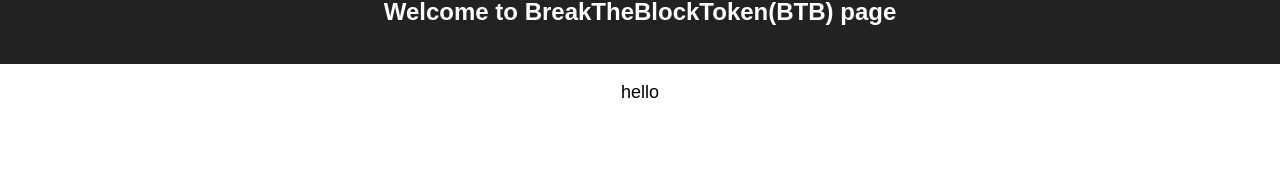
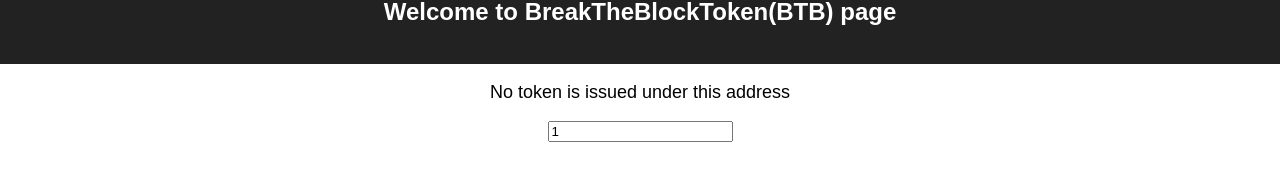
Before and after one commit to makoto/btbtoken, a React (Create React App) app: page / in a window 1280 px wide. Shown: the part 126-306 px from the top of the page. Built offline with nearby package versions, Linux system fonts and the light colour scheme.

Commit message:
Add form and user status

```diff
--- a/src/components/App.js
+++ b/src/components/App.js
@@ -1,5 +1,7 @@
 import React, { Component } from 'react';
-import Header from './Header'
+import Header from './Header';
+import Form from './Form';
+import UserStatus from './UserStatus';
 import '../App.css';
 import { connect } from 'react-redux';
 
@@ -17,9 +19,8 @@ class App extends Component {
     return (
       <div className="App">
         <Header {...this.props}></Header>
-        <p className="App-intro">
-          hello
-        </p>
+        <UserStatus {...this.props}></UserStatus>
+        <Form  {...this.props}></Form>
       </div>
     );
   }
--- /dev/null
+++ b/src/components/Form.js
@@ -0,0 +1,17 @@
+import React, { PropTypes, Component } from 'react'
+let submitButton;
+class Form extends Component {
+  render(){
+    if (this.props.user.status == 'claimable') {
+      submitButton = (<button type="button" name="button">Claim</button>)
+    }
+
+    return(
+      <form className="claim">
+        <input type="text" name="token_owner_address" value={this.props.user.address}></input>
+        {submitButton}
+      </form>
+    )
+  }
+}
+export default Form
--- /dev/null
+++ b/src/components/UserStatus.js
@@ -0,0 +1,25 @@
+import React, { PropTypes, Component } from 'react'
+let message;
+class UserStatus extends Component {
+  render(){
+    switch (this.props.user.status) {
+      case 'not_found':
+        message = 'No token is issued under this address';
+        break;
+      case 'claimable':
+        message = 'Token is issued';
+        break;
+      case 'claimed':
+        message = 'Token is under ' + this.props.identity;
+        break;
+      default:
+    }
+
+    return(
+      <p className="App-intro">
+        {message}
+      </p>
+    )
+  }
+}
+export default UserStatus;
```
